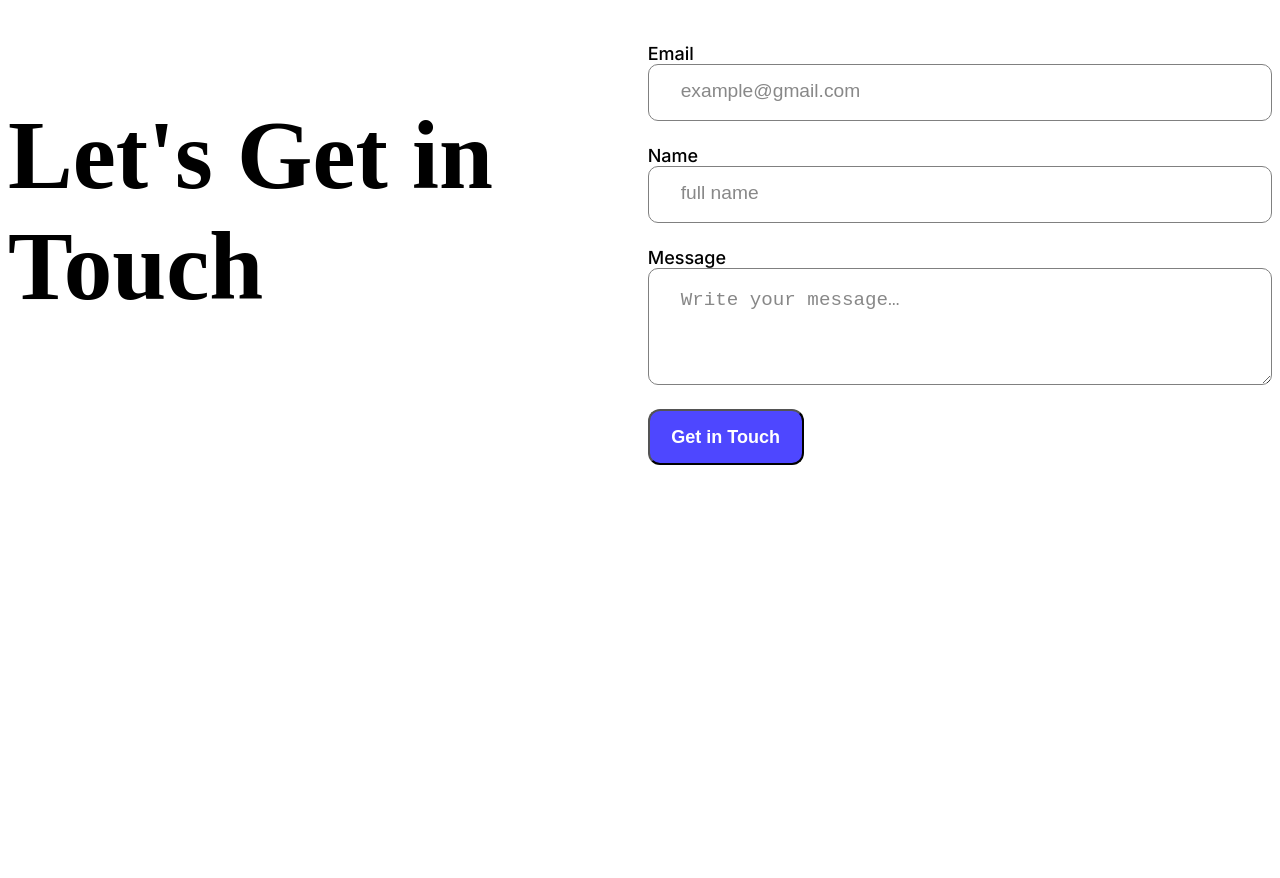
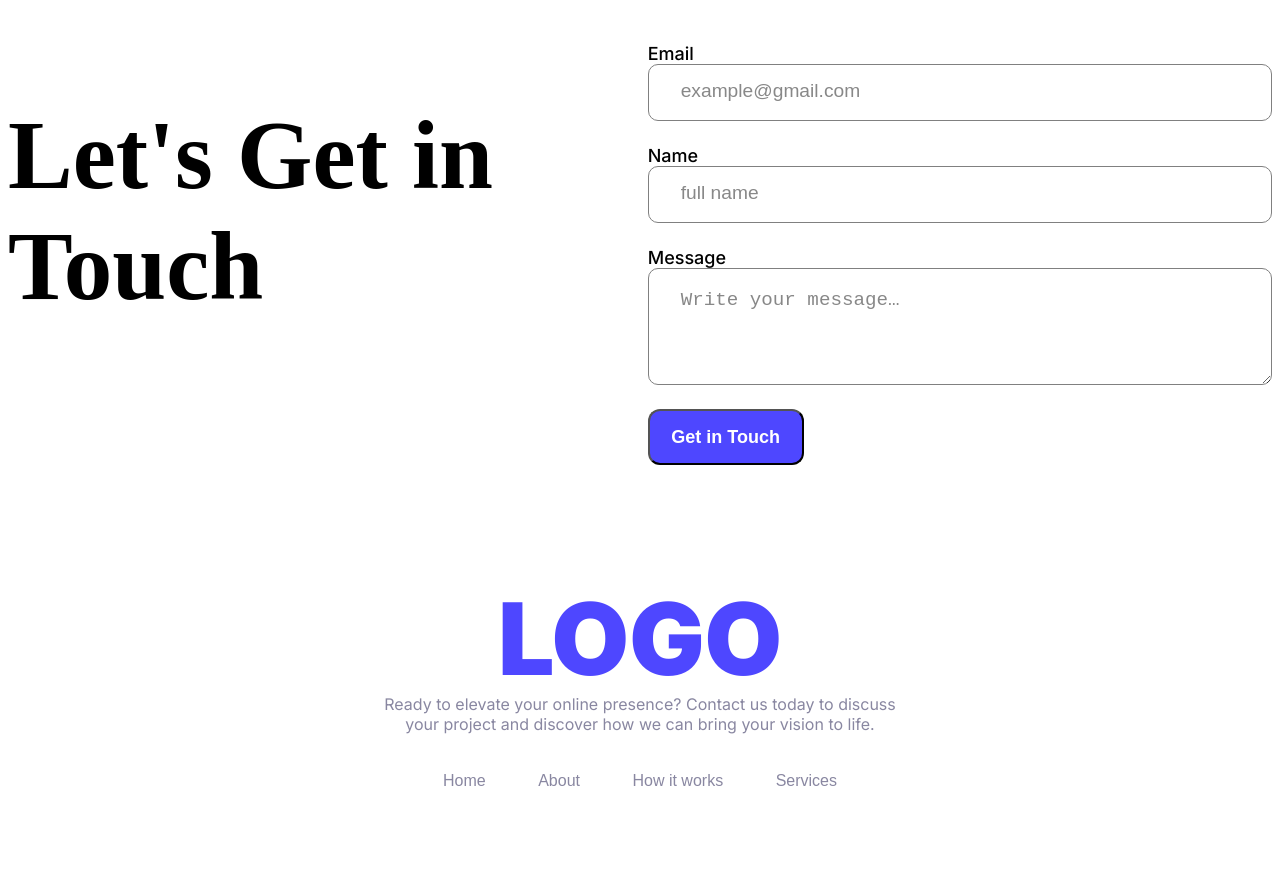
Before and after one commit to TanzirulIslam22/B12A01-landing-launchpad, a plain HTML site: page index.html in a window 1280 px wide. Shown: the part 1721-2599 px from the top of the page. Before the commit the page ends 2404 px from the top, so only its background shows below. Drawn offline with Linux system fonts and the light colour scheme.

Commit message:
completed till footer section

```diff
--- a/Styles/style.css
+++ b/Styles/style.css
@@ -191,7 +191,7 @@ nav {
   justify-content: space-between;
   margin: 100px auto;
   max-width: 1350px;
-  height: 580px;
+  height: 495px;
 }
 
 .touch-leftside {
@@ -256,3 +256,50 @@ nav {
   font-weight: 500;
   color: #888;
 }
+
+/* footer part  */
+
+.footer {
+  margin: -20px auto;
+  max-width: 1350px;
+  height: 300px;
+}
+
+.footer-section {
+  margin: auto;
+  max-width: 650px;
+  height: 221px;
+}
+
+.website-name {
+  margin: 0px;
+  text-align: center;
+  font-size: 100px;
+  font-weight: 900;
+  color: #4e47ff;
+}
+
+.website-subtile {
+  margin: -5px auto;
+  width: 531px;
+  height: 48px;
+  text-align: center;
+  font-size: 16px;
+  font-weight: 400;
+  color: #8987a1;
+}
+
+.website-buttons {
+  margin: 30px auto;
+  justify-content: space-around;
+  text-align: center;
+}
+
+.web-button {
+  padding: 05px 24px;
+  border: none;
+  font-size: 16px;
+  font-weight: 400;
+  color: #8987a1;
+  background-color: white;
+}
--- a/index.html
+++ b/index.html
@@ -93,6 +93,22 @@
       </div>
     </section>
   </main>
+
+  <footer class="footer inter-normal">
+    <section class="footer-section ">
+      <p class="website-name">LOGO</p>
+      <p class="website-subtile">Ready to elevate your online presence? Contact us today to discuss your project and
+        discover how we can bring your vision to life.</p>
+      <div class="website-buttons">
+        <a href=""><button class="web-button">Home</button></a>
+        <a href=""></a><button class="web-button">About</button></a>
+        <a href=""></a><button class="web-button">How it works</button></a>
+        <a href=""></a><button class="web-button">Services</button></a>
+      </div>
+
+
+    </section>
+  </footer>
 </body>
 
 </html>
```
